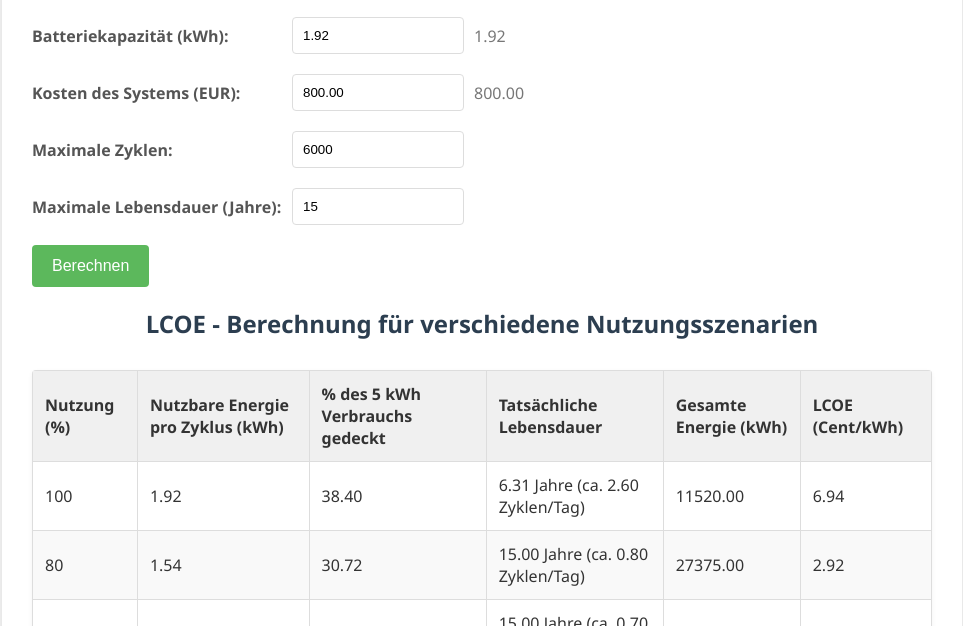
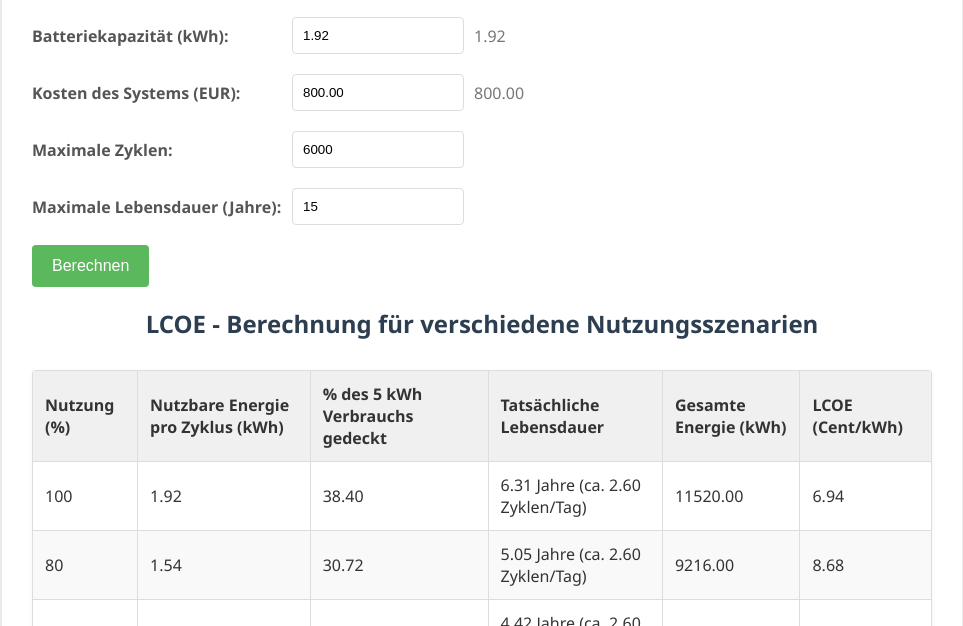
Before and after one commit to notfalls/Gestehungskosten, a plain HTML site: page index.html in a window 1280 px wide. Both pictures are taken after a click on the button "Berechnen". Shown: the part 174-800 px from the top of the page, without its empty margins (158-1121 px from the left). Drawn offline with nearby package versions, Linux system fonts and the light colour scheme.

Commit message:
Update index.html

```diff
--- a/index.html
+++ b/index.html
@@ -210,11 +210,7 @@
                 const lifetimeByYears = maxLifetime;
 
                 // Anpassung der Lebensdauerberechnung
-                if (usage === 100) {
-                    lifetime = Math.min(lifetimeByCycles, lifetimeByYears);
-                } else {
-                    lifetime = lifetimeByYears; // Lebensdauer ist auf maxLifetime begrenzt
-                }
+                lifetime = Math.min(lifetimeByCycles, lifetimeByYears);
 
                 let actualLifetimeInDays = lifetime * 365;
                 let maxEnergyByConsumption = dailyConsumption * actualLifetimeInDays;
```
